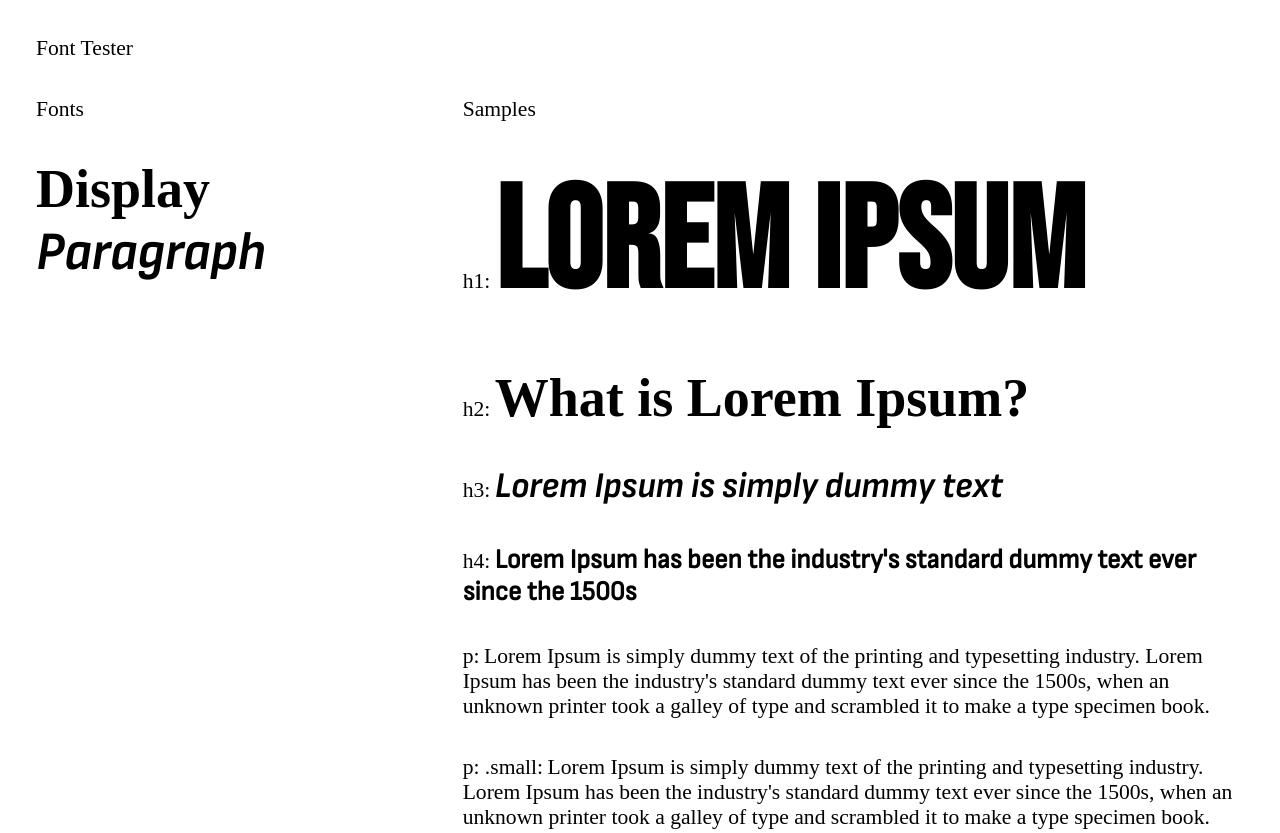
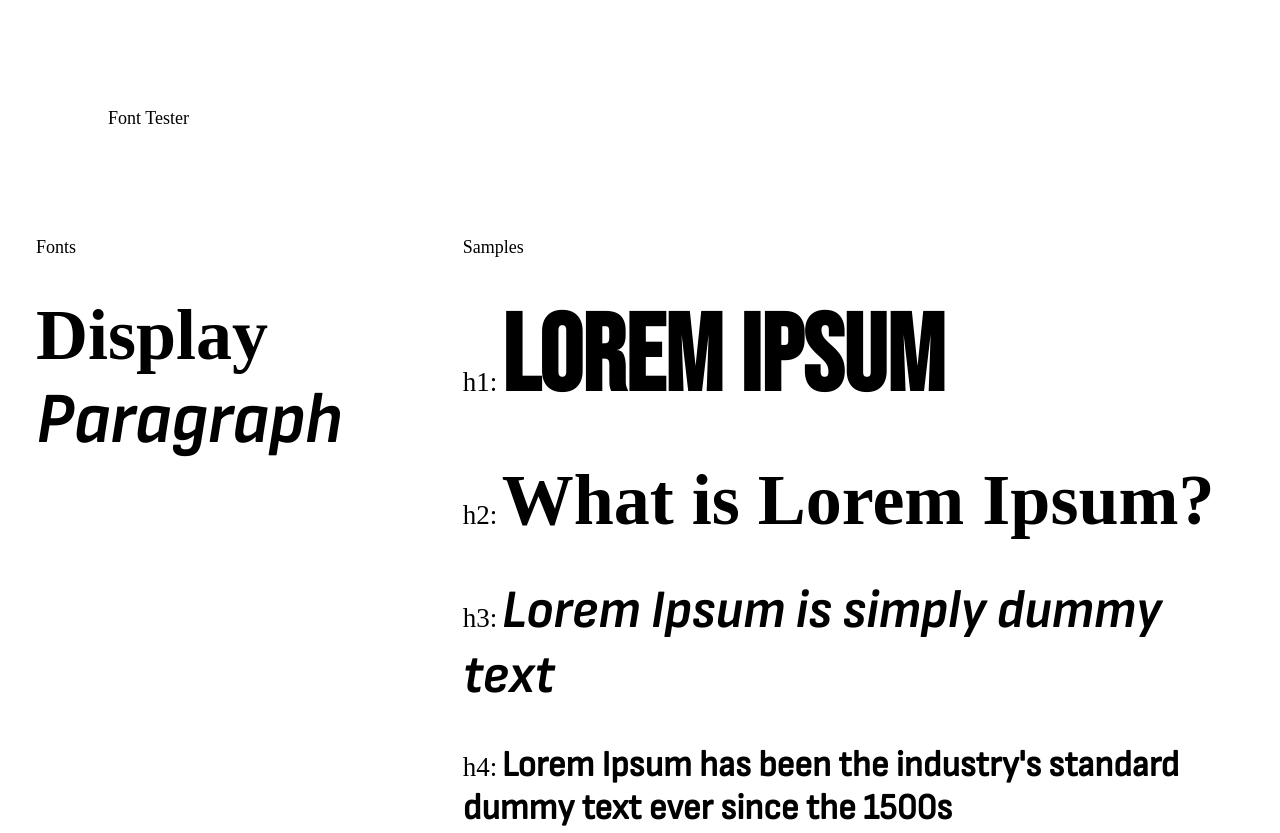
Before and after one commit to TheFred94/design_for_developers, a plain HTML site: page 13c.01.01.font-tester/index.html in a window 1280 px wide. Shown: the top 833 px of the page. Drawn offline with Linux system fonts and the light colour scheme; a web font is replaced by a local one.

Commit message:
Font heirachy implemented

```diff
--- a/13c.01.01.font-tester/style.css
+++ b/13c.01.01.font-tester/style.css
@@ -37,37 +37,37 @@ html {
   font-size: 18px;
 }
 h1 {
-  font-size: 8rem;
+  font-size: 6rem;
   font-family: BebasNeue-Regular;
 }
 
 h2 {
-  font-size: 3rem;
+  font-size: 4rem;
   font-family: SofiaSansSemiCondensed-ExtraBold;
 }
 
 h3 {
   font-family: SofiaSansSemiCondensed-BoldItalic;
-  font-size: 2rem;
+  font-size: 3rem;
 }
 
 h4 {
   font-family: SofiaSansSemiCondensed-Regular;
-  font-size: 1.5rem;
+  font-size: 2rem;
 }
 
 p {
   font-family: SofiaSansSemiCondensed-Medium;
-  font-size: 1.2rem;
+  font-size: 1.5rem;
 }
 
 p.small {
   font-family: SofiaSansSemiCondensed-Medium;
-  font-size: 1.2rem;
+  font-size: 1rem;
 }
 
 header {
-  padding: 2rem;
+  padding: 6rem;
 }
 
 section {
```
